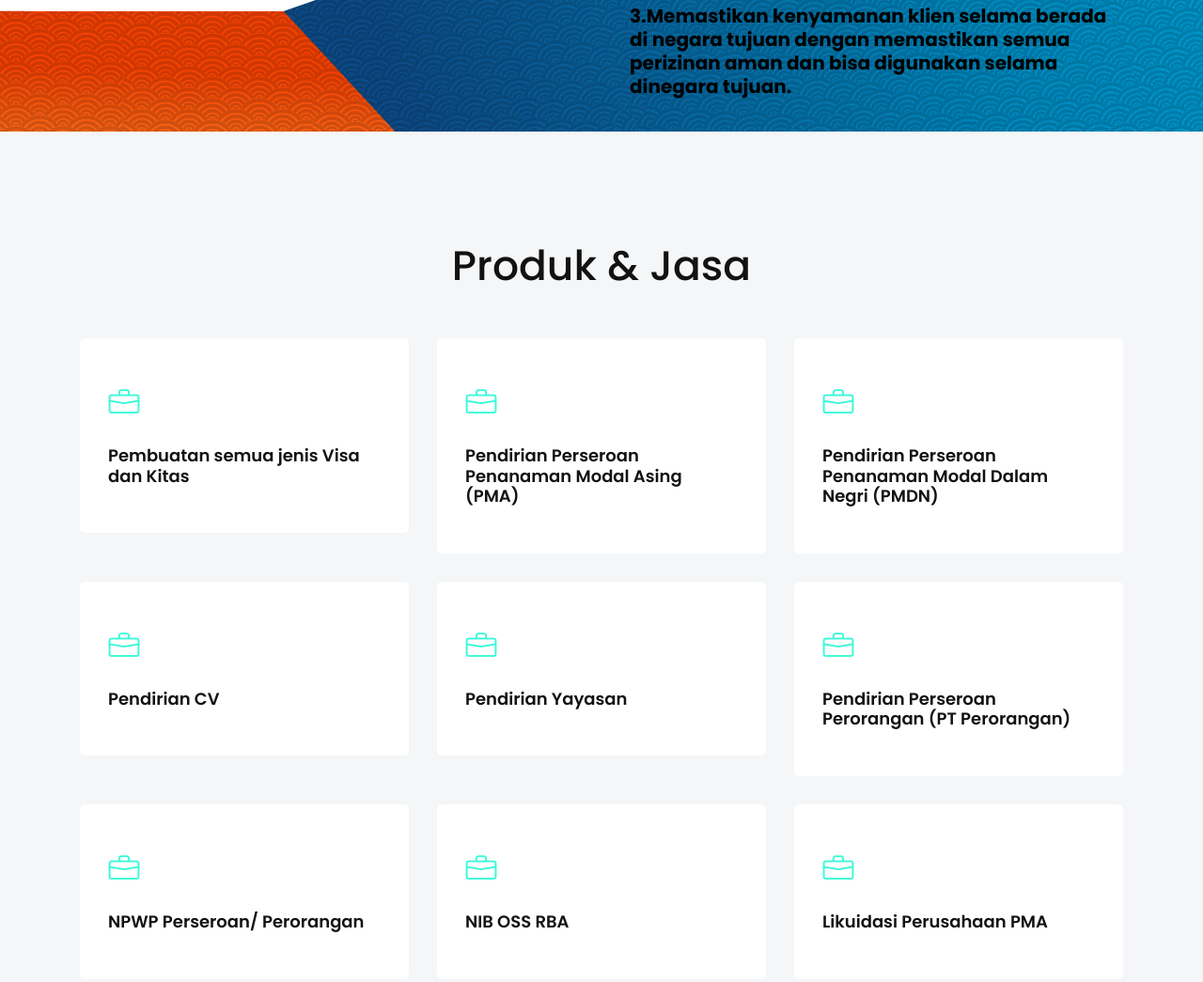
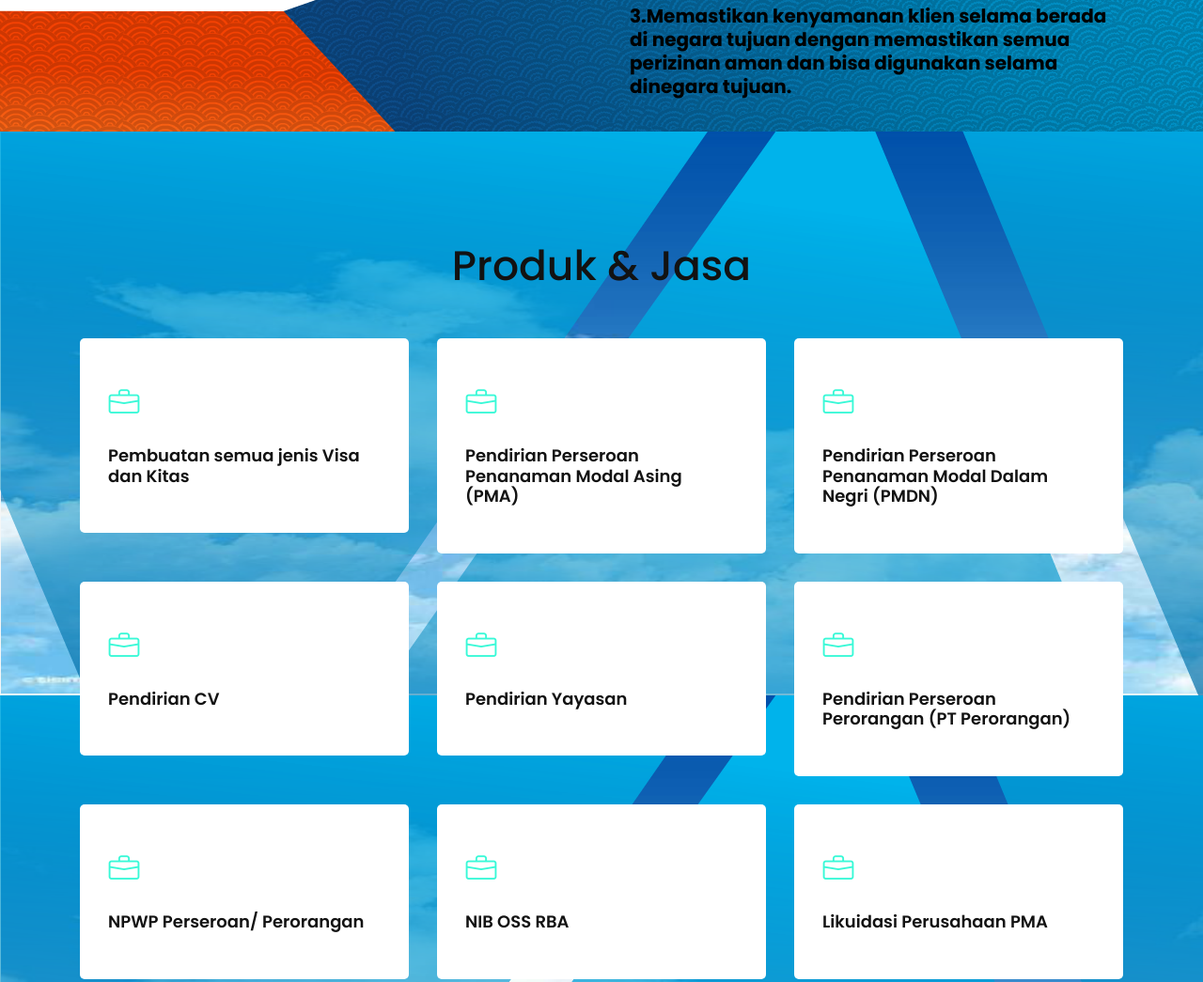
Before and after one commit to Theonehostile/lagicobacoba.github.io, a plain HTML site: page index.html in a window 1280 px wide. Shown: the part 1786-2831 px from the top of the page at 94% size. Drawn offline with Linux system fonts and the light colour scheme; files whose address does not match are found by name.

Commit message:
Update index.html

```diff
--- a/index.html
+++ b/index.html
@@ -257,7 +257,7 @@
             </div>
         </div>
     </section>
-    <section id="services" class="services-area">
+    <section id="services" class="services-area" style="background-image: url(assets/images/BG.png)">
         <div class="container">
             <div class="row justify-content-center">
                 <div class="col-lg-6">
```
